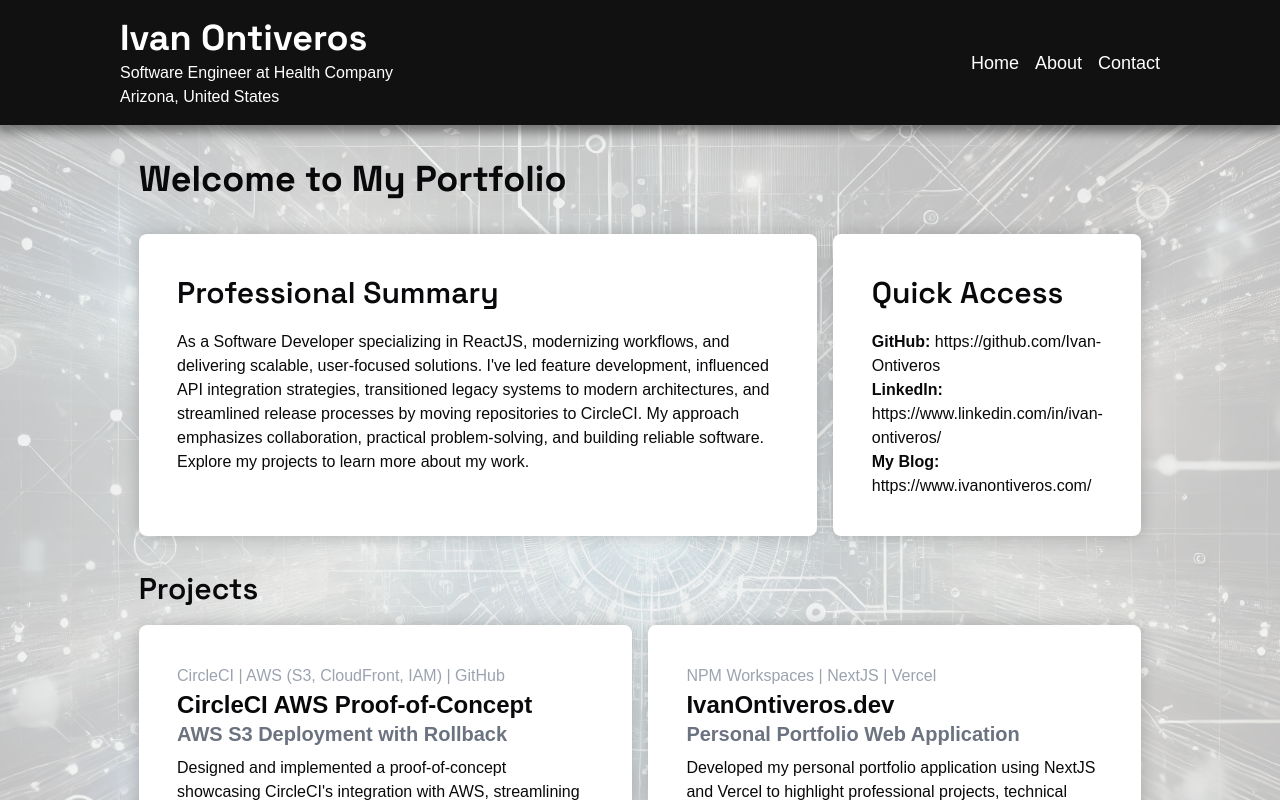
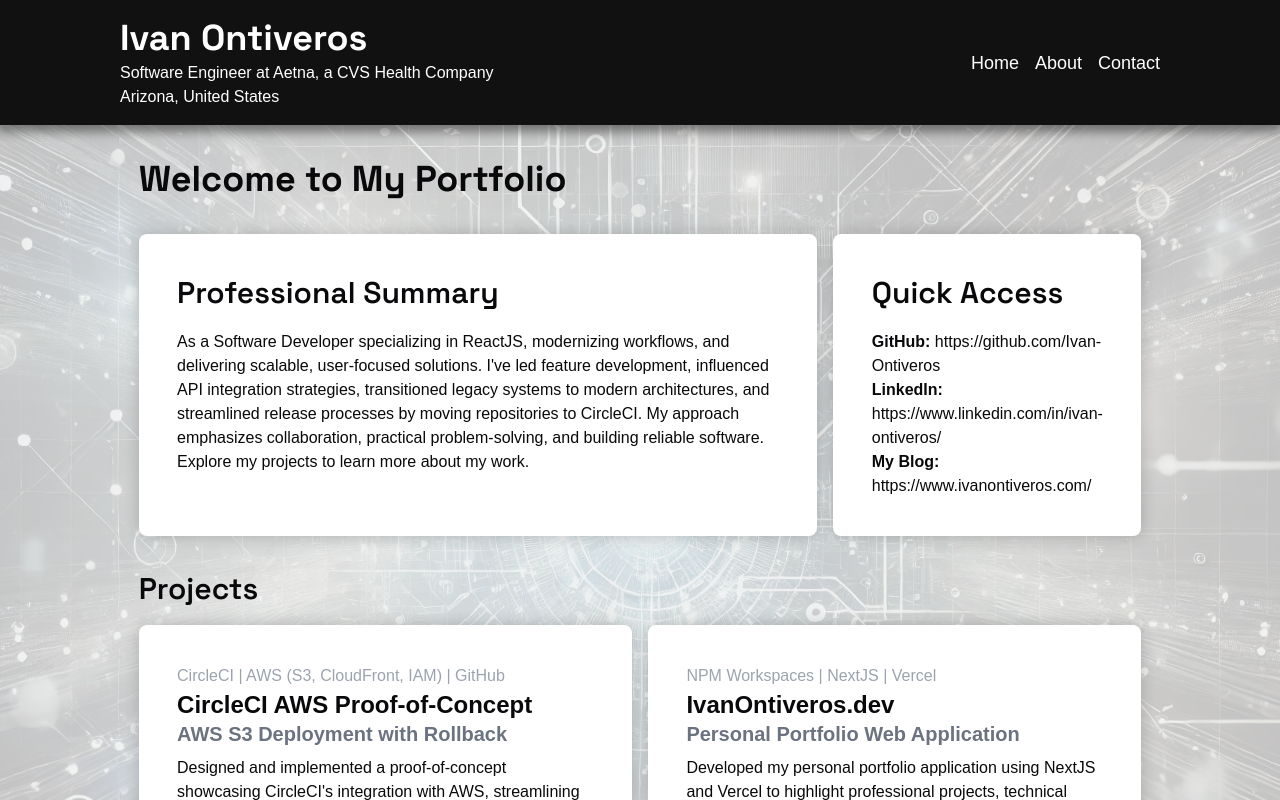
Before and after one commit to Ivan-Ontiveros/io-dev-portfolio, a Next.js app in the folder apps/iodp-nextjs-web-client/: page / in a window 1280 px wide. Shown: the top 800 px of the page. Built offline with nearby package versions, Linux system fonts and the light colour scheme.

Commit message:
refactor(metadata): update metadata description + fix site-brand content

```diff
--- a/apps/iodp-nextjs-web-client/app/layout.tsx
+++ b/apps/iodp-nextjs-web-client/app/layout.tsx
@@ -15,7 +15,8 @@ const geistMono = Geist_Mono({
 
 export const metadata: Metadata = {
   title: "Ivan Ontiveros - Software Engineer",
-  description: "Generated by create next app",
+  description:
+    "Showcasing the portfolio and projects of Ivan Ontiveros, a skilled software engineer specializing in web development.",
 };
 
 export default function RootLayout({
--- a/apps/iodp-nextjs-web-client/components/blocks/AppHeader.tsx
+++ b/apps/iodp-nextjs-web-client/components/blocks/AppHeader.tsx
@@ -29,7 +29,9 @@ export const AppHeader = () => {
           <span className="brand-name" aria-label="Candidate's name">
             Ivan Ontiveros
           </span>
-          <span className="title">Software Engineer at Health Company</span>
+          <span className="title">
+            Software Engineer at Aetna, a CVS Health Company
+          </span>
           <span className="location">Arizona, United States</span>
         </Link>
 
```
